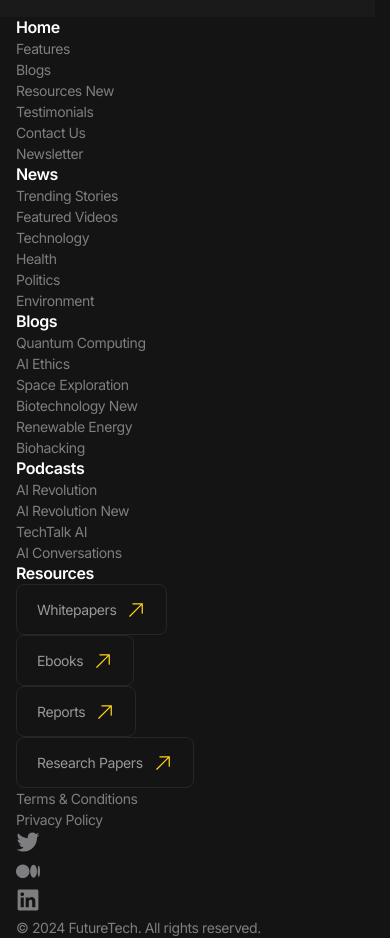
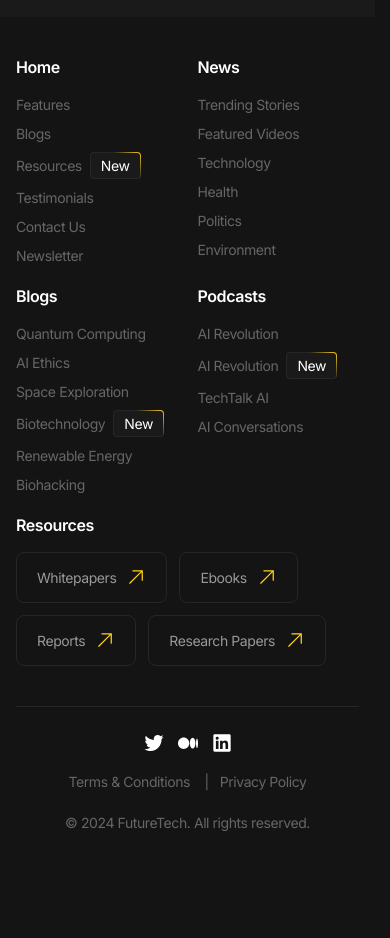
Before and after one commit to thisvolwebnik/future-tech, a website built with Vite: page src/index.html in a window 390 px wide. Shown: the part 129-1067 px from the top of the page. After the commit the page ends 986 px from the top, so only its background shows below. Built offline with nearby package versions, Linux system fonts and the light colour scheme.

Commit message:
feat: style footer and responsive

```diff
--- /dev/null
+++ b/src/styles/components/badge.scss
@@ -0,0 +1,19 @@
+@use "../helpers" as *;
+
+.badge {
+  display: inline-flex;
+  padding: fluid(4, 2) fluid(14, 10);
+  font-size: rem(16);
+  color: var(--color-light);
+  background:
+    linear-gradient(var(--color-dark-10), var(--color-dark-10)) padding-box,
+    linear-gradient(45deg, var(--color-dark-15) 64%, var(--color-accent))
+      border-box;
+  border: rem(1) solid transparent;
+  border-radius: rem(6);
+
+  @include laptop {
+    font-size: rem(14);
+    border-radius: rem(4);
+  }
+}
--- /dev/null
+++ b/src/styles/components/socials.scss
@@ -0,0 +1,28 @@
+@use "../helpers" as *;
+
+.socials {
+  &__list {
+    display: flex;
+    column-gap: rem(20);
+
+    @include laptop {
+      column-gap: rem(14);
+    }
+  }
+
+  &__item {
+    display: flex;
+  }
+
+  &__link {
+    --size: #{rem(24)};
+
+    @include square(var(--size));
+
+    color: var(--color-light);
+
+    @include laptop {
+      --size: #{rem(20)};
+    }
+  }
+}
--- /dev/null
+++ b/src/styles/layout/footer.scss
@@ -0,0 +1,89 @@
+@use "../helpers" as *;
+
+.footer {
+  color: var(--color-dark-40);
+
+  &__body {
+    padding-block: fluid(80, 40);
+    border-bottom: var(--border);
+  }
+
+  &__menu {
+    display: grid;
+    grid-template-columns: repeat(5, 1fr);
+    align-items: start;
+    column-gap: fluid(80, 20);
+
+    @include tablet {
+      grid-template-columns: repeat(2, 1fr);
+      row-gap: rem(40);
+    }
+
+    @include mobile {
+      row-gap: rem(20);
+    }
+
+    &-column {
+      display: grid;
+      row-gap: fluid(36, 16);
+
+      &:last-child {
+        @include tablet {
+          grid-column: -1 / 1;
+
+          .footer__menu-list {
+            flex-direction: row;
+            flex-wrap: wrap;
+            gap: rem(12);
+          }
+        }
+      }
+    }
+
+    &-list {
+      display: flex;
+      flex-direction: column;
+      row-gap: fluid(18, 8);
+    }
+
+    &-item {
+      display: flex;
+      align-items: center;
+      column-gap: rem(8);
+    }
+  }
+
+  &__extra {
+    display: flex;
+    justify-content: space-between;
+    align-items: center;
+    column-gap: 1rem;
+    padding-block: rem(40);
+
+    @include laptop {
+      padding-block: rem(24);
+    }
+
+    @include mobile {
+      flex-direction: column;
+      row-gap: rem(20);
+    }
+
+    &-menu {
+      &-list {
+        display: flex;
+      }
+
+      &-item:not(:last-child)::after {
+        content: "|";
+        margin-inline: rem(11);
+      }
+    }
+  }
+
+  &__socials {
+    @include mobile {
+      order: -1;
+    }
+  }
+}
--- a/src/styles/style.scss
+++ b/src/styles/style.scss
@@ -12,6 +12,9 @@
 @use "./components/logo";
 @use "./components/button";
 @use "./components/burger-button";
+@use "./components/badge";
+@use "./components/socials";
 
 //Layout
 @use "./layout/header";
+@use "./layout/footer";
```
Also changed, not shown: src/index.html (+1 -1 lines).
